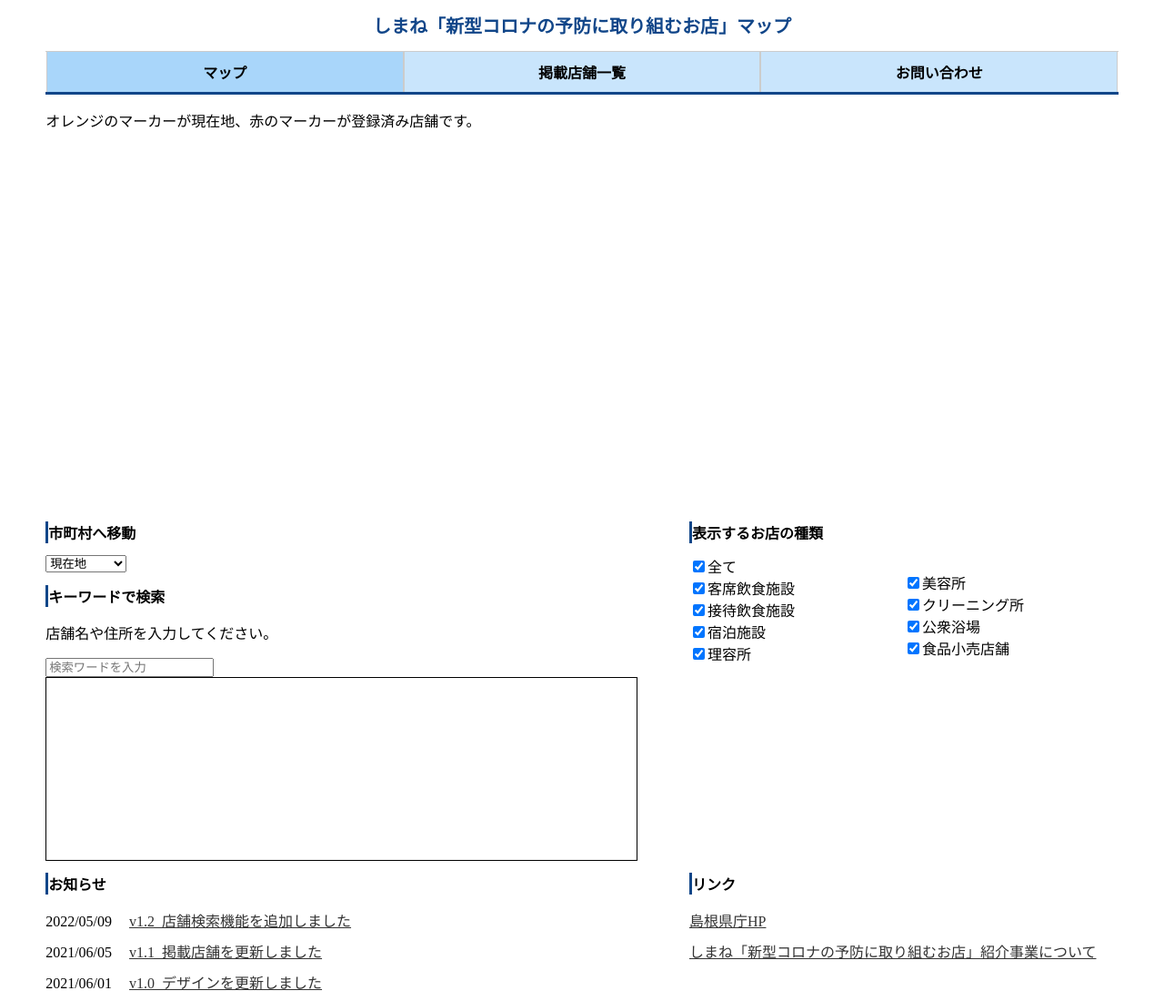
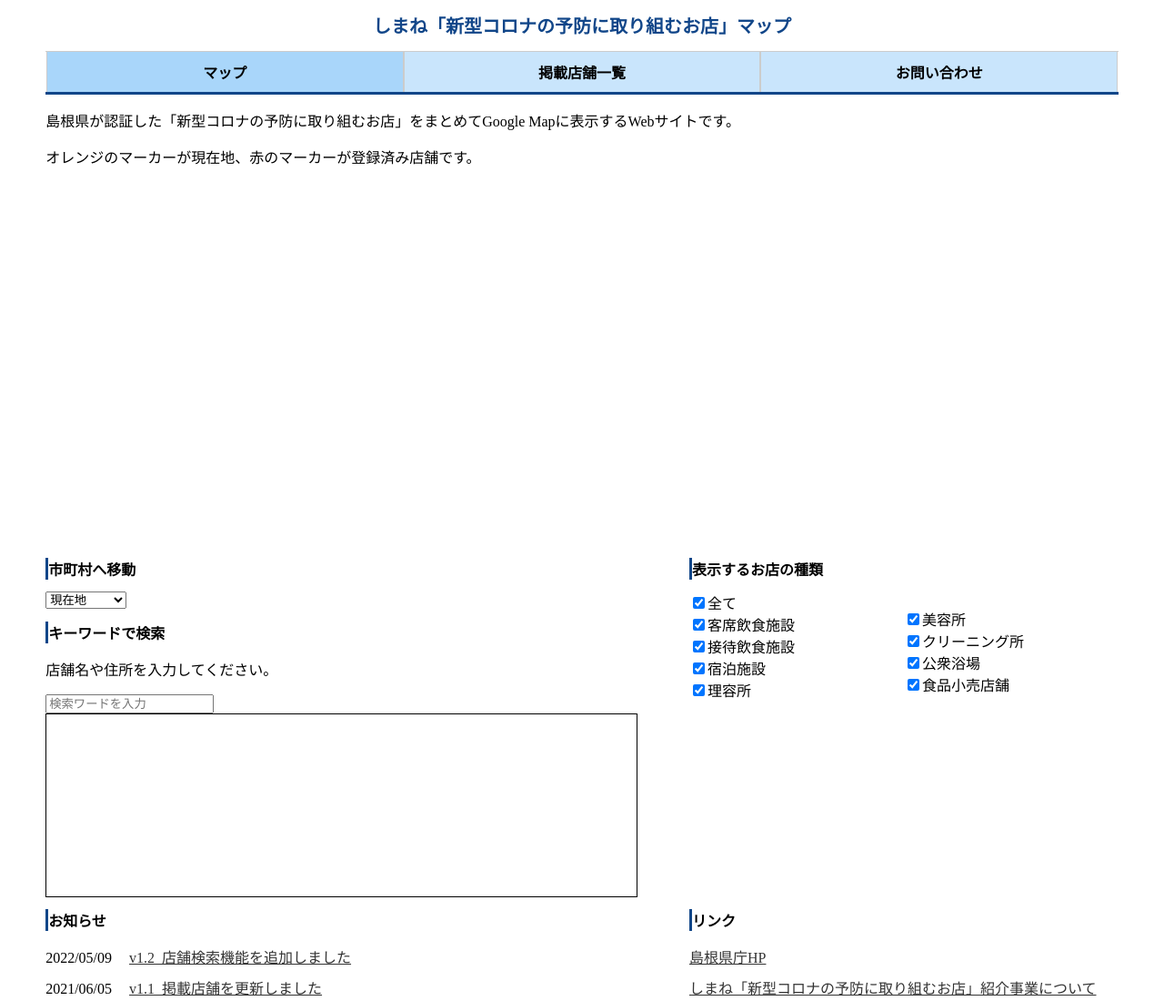
Before and after one commit to MasashiGoda/CodeDeployGitHubDemo, a plain HTML site: page map/index.html in a window 1280 px wide. Shown: the top 1100 px of the page at 91% size. Drawn offline with nearby package versions, Linux system fonts and the light colour scheme; some packages are replaced by stand-ins of ours.

Commit message:
タイトル下の説明を修正

```diff
--- a/map/index.html
+++ b/map/index.html
@@ -26,6 +26,7 @@
     </nav>
   </header>
   <div id="overview">
+    <p>島根県が認証した「新型コロナの予防に取り組むお店」をまとめてGoogle Mapに表示するWebサイトです。</p>
     <p>オレンジのマーカーが現在地、赤のマーカーが登録済み店舗です。</p>
   </div>
   <div id="map"></div>
```
